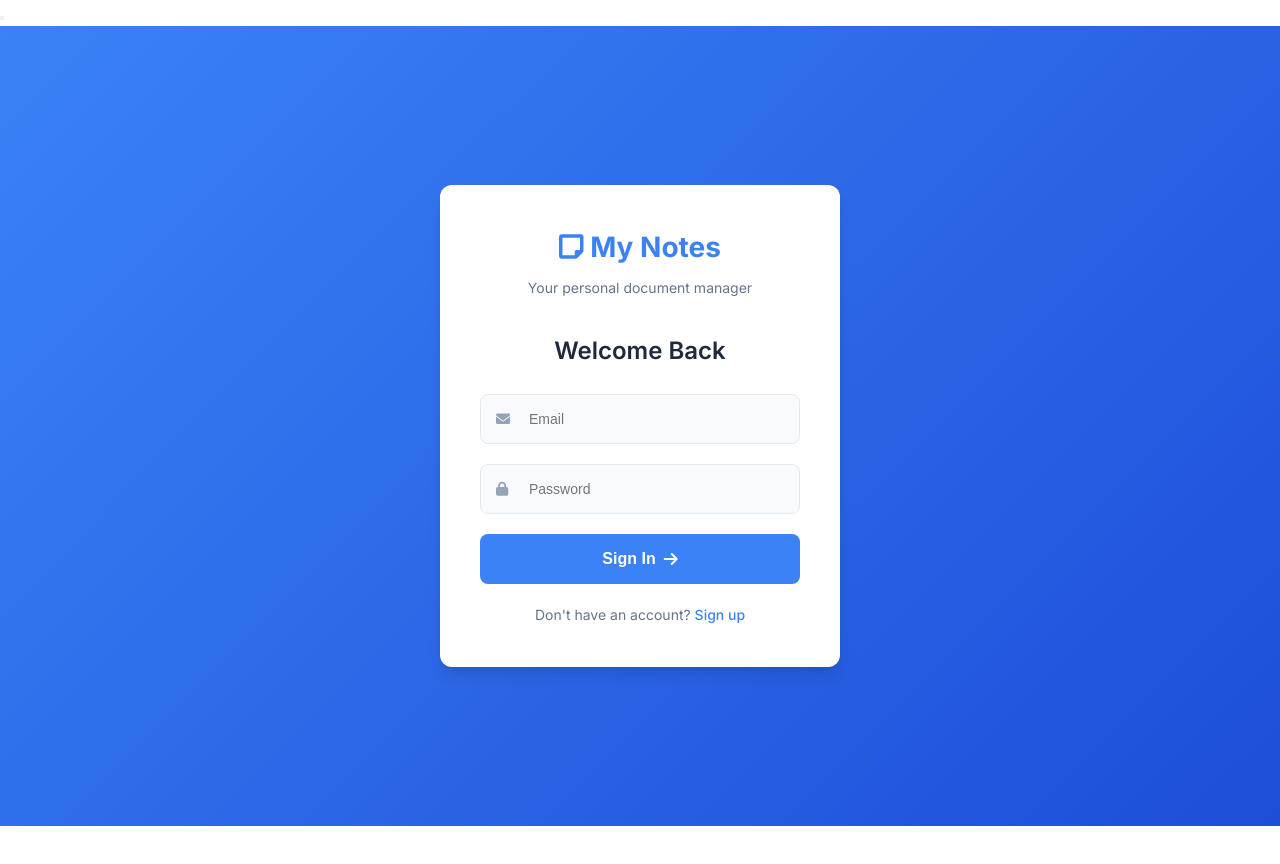
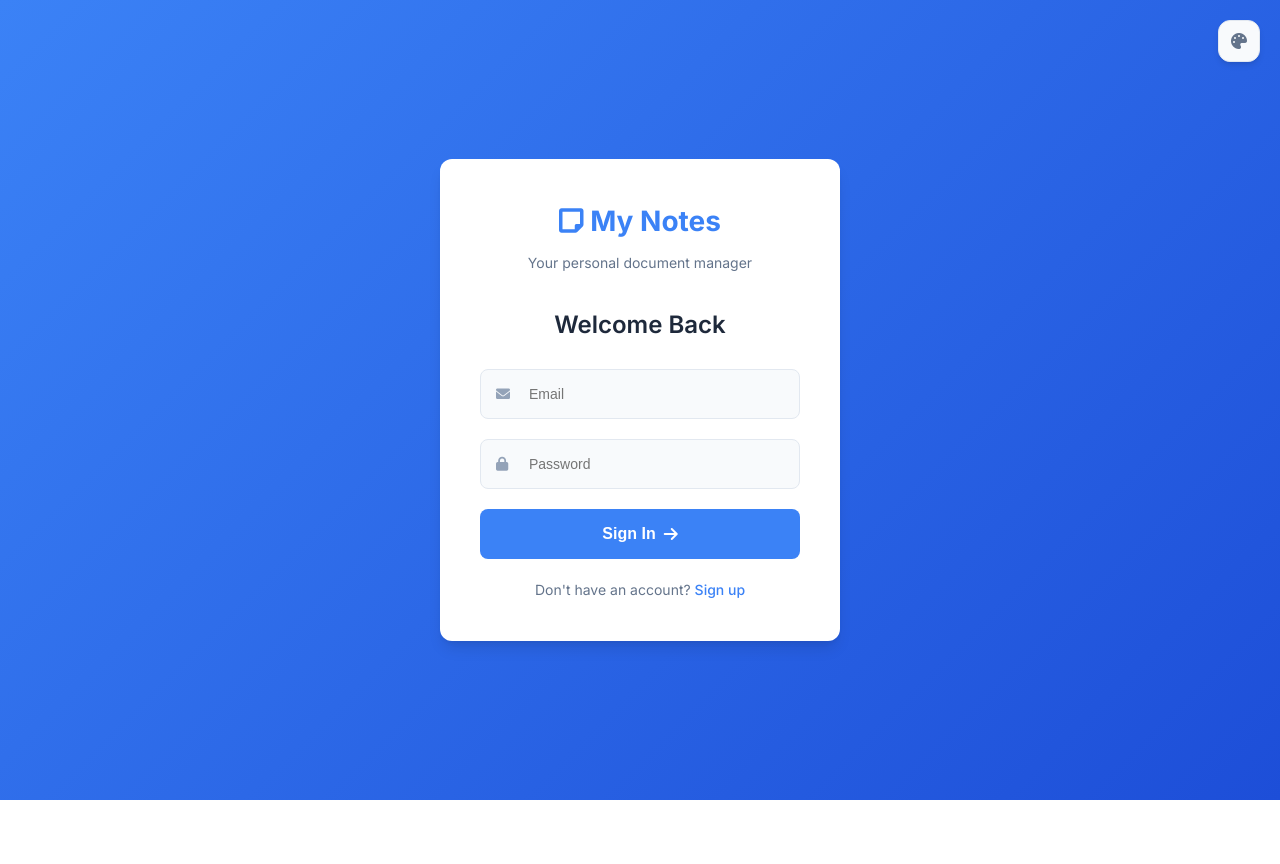
Before and after one commit to Jagan-Srinivasan/My_Notes_app, a plain HTML site: page index.html in a window 1280 px wide. After the commit the page ends 800 px from the top, so only its background shows below. Drawn offline with Linux system fonts and the light colour scheme; no server answers.

Commit message:
Update index.html

```diff
--- a/index.html
+++ b/index.html
@@ -11,9 +11,9 @@
 </head>
 <body>
     <!-- Theme Toggle -->
-    <div class="" id="themeSelector">
-        <button class="" id="themeToggle">
-            <i class=""></i>
+    <div class="theme-selector" id="themeSelector">
+        <button class="theme-toggle" id="themeToggle">
+            <i class="fas fa-palette"></i>
         </button>
         <div class="theme-options">
             <button id="lightTheme" class="theme-btn" data-theme="light">
@@ -244,6 +244,5 @@
 
     <!-- Main Application Script -->
     <script src="script.js"></script>
-
 </body>
 </html>
```
